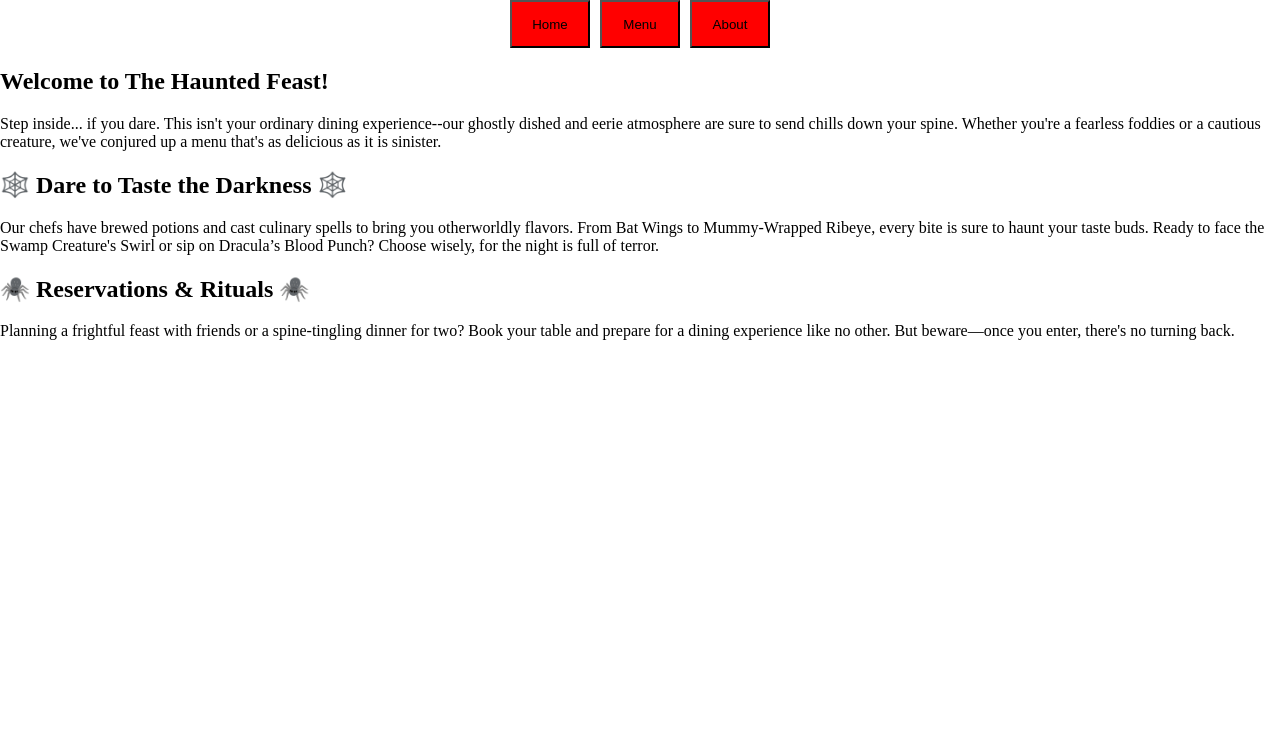
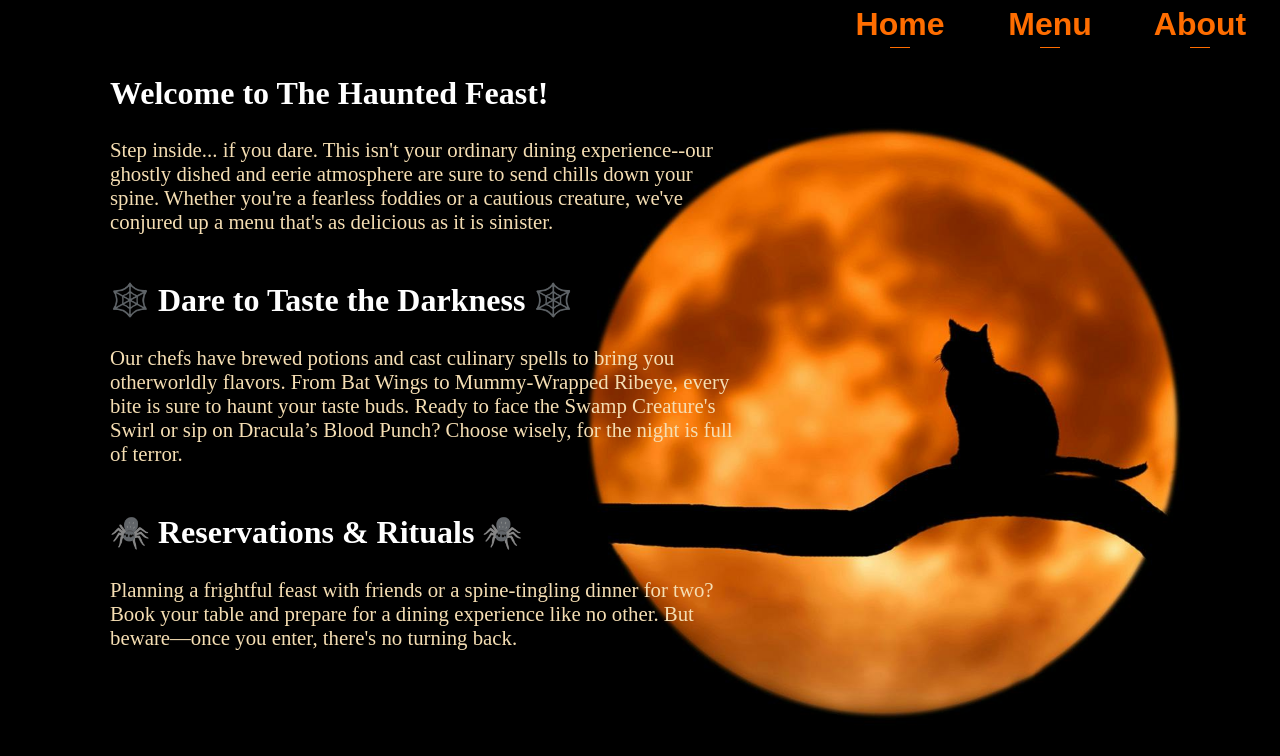
Before and after one commit to Marian421/restaurant-page, a website built with webpack: page src/template.html in a window 1280 px wide. Built offline with nearby package versions, Linux system fonts and the light colour scheme.

Commit message:
Style home page

```diff
--- a/src/styles.css
+++ b/src/styles.css
@@ -1,16 +1,86 @@
 body {
     margin: 0;
     padding: 0;
+}
+
+.background-2 {
+    background-image: url(./images/background-image2.jpg);
+    background-size: cover;
+    background-repeat: no-repeat;
+}
+
+.background-1 {
+    background-image: url(./images/background-image1.jpg);
+    background-repeat: no-repeat;
+    background-size: cover;
+}
+
+#content {
+    height: 100%;
+    display: flex;
+    flex-direction: column;
+    margin-inline: 10px;
+}
+
+header {
+    display: flex;
+    align-items: center;
+    margin-inline: 10px;
+}
+
+.logo {
+    font-size: 80px;
+    font-weight: bold;
+    color: #9a031e;
 }
 
 nav {
     display: flex;
     justify-content: center;
     gap: 10px;
+    margin-left: auto;
 }
 
 nav > button {
-    background-color: red;
+    background-color: transparent;
+    display: block;
+    cursor: pointer;
     height: 3rem;
-    width: 5rem;
+    width: 140px;
+    font-weight: 900;
+    font-size: 2em;
+    border: none;
+    color: #ff6d00;
+    position: relative;
 }
+
+nav > button::before{
+    content:'';
+    border-bottom: 1px solid #ff6d00;
+    padding: 0 10px;
+    position: absolute;
+    bottom: 0;
+    left: 0;
+    right: 0;
+    margin: 0 auto;
+    width: 0;
+    transition: 0.3s;
+}
+
+nav > button:hover::before {
+    width: 100%;
+    padding: 0;
+}
+
+h2 {
+    color: white;
+    font-size: 2em;
+}
+p {
+    color: wheat;
+    width: 60ch;
+    font-size: 1.3em;
+}
+.group {
+    margin-left: 100px;
+}
```
